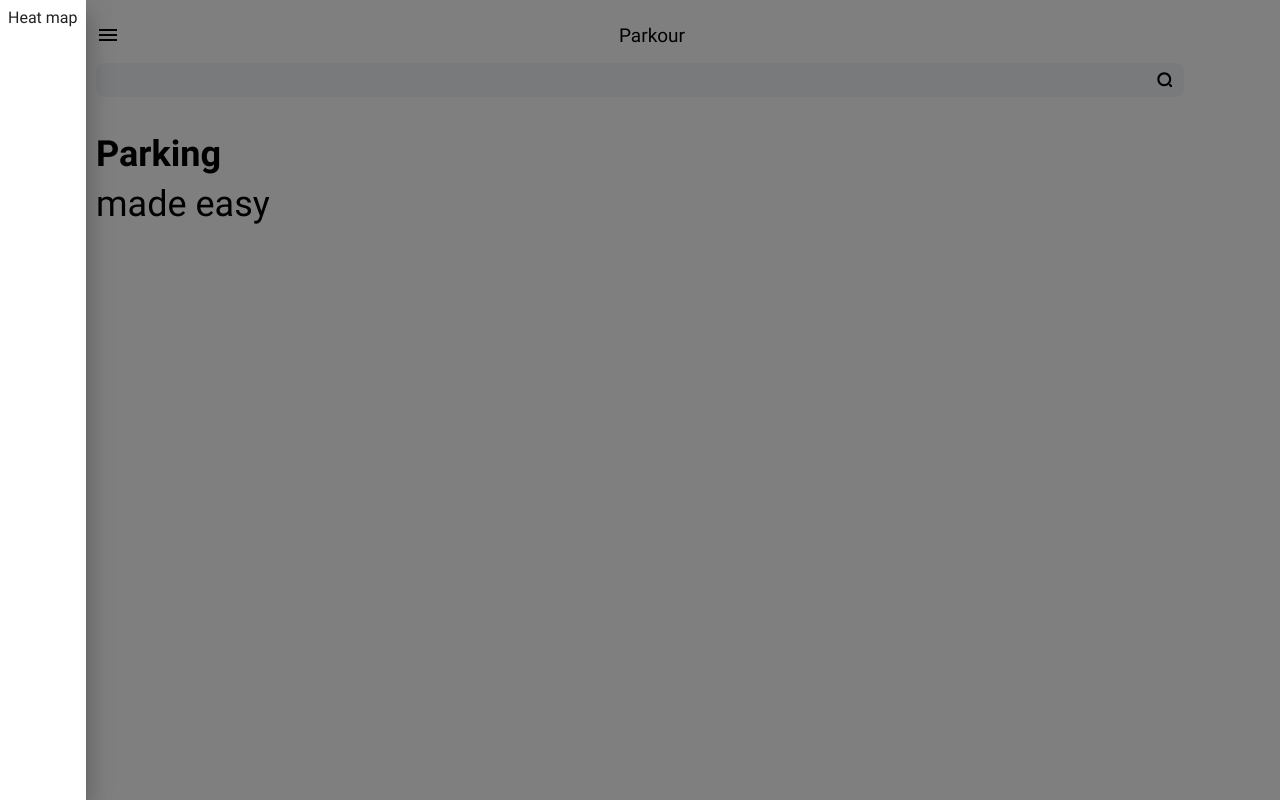
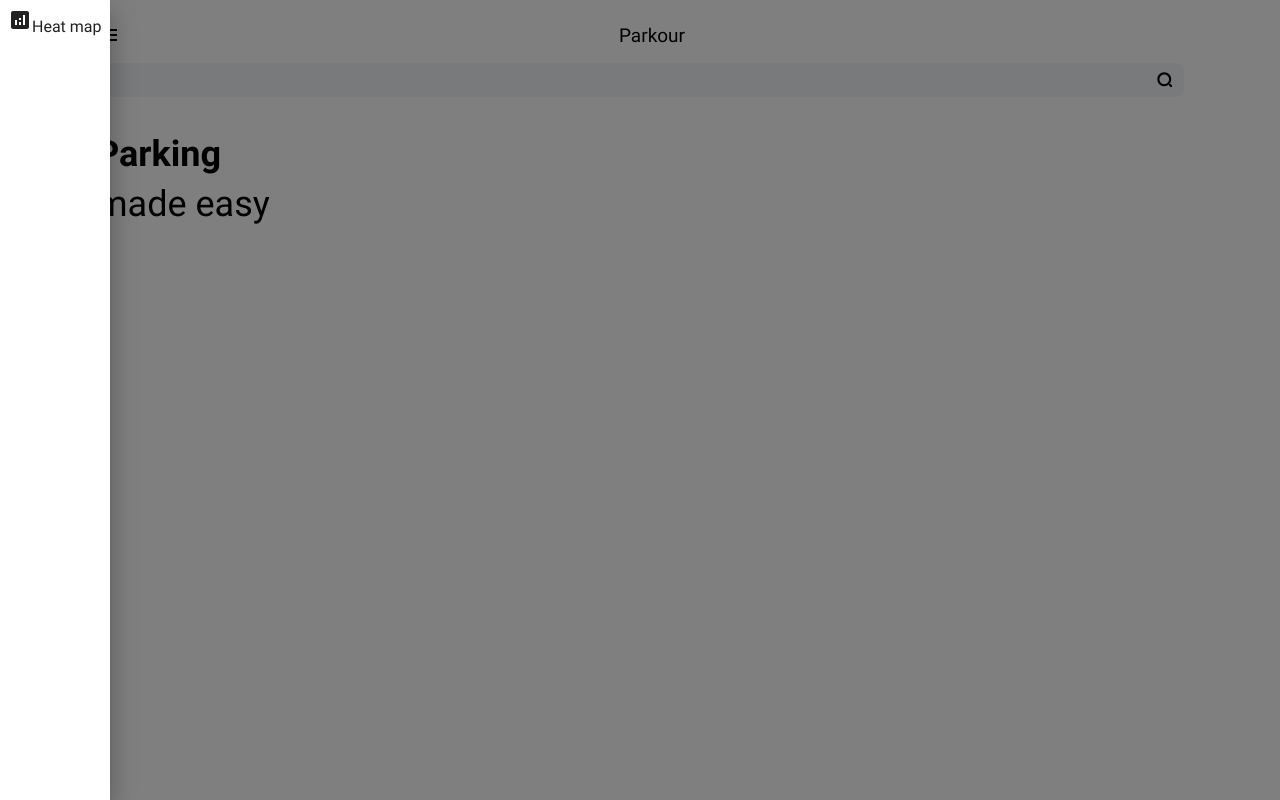
Before and after one commit to prussyuval/parking-ui, a React (Create React App) app: page / in a window 1280 px wide. Both pictures are taken after a click on the icon 108 px from the left and 35 px from the top of the page. Built offline with nearby package versions, Linux system fonts and the light colour scheme.

Commit message:
Cosmetics

```diff
--- a/src/Header.js
+++ b/src/Header.js
@@ -2,6 +2,7 @@ import {Fragment, useState} from "react";
 import {Button, Drawer} from "@mui/material";
 import MenuIcon from '@material-ui/icons/Menu';
 import {useNavigate} from "react-router-dom";
+import AnalyticsIcon from '@mui/icons-material/Analytics';
 
 const Header = (props) => {
   const [sideBarOpen, setSideBarOpen] = useState(false);
@@ -33,6 +34,7 @@ const Header = (props) => {
               open={sideBarOpen}
               onClose={() => {toggleDrawer(null, false)}} >
                 <div className="drawer-option" onClick={navigateToHeatMap}>
+                    <AnalyticsIcon />
                     Heat map
                 </div>
             </Drawer>
--- a/src/styles/index.scss
+++ b/src/styles/index.scss
@@ -186,6 +186,8 @@ html {
   display: flex;
   justify-content: left;
   align-items: center;
+  width: 25%;
+  padding-top: 8px;
 }
 
 .drawer-option {
```
